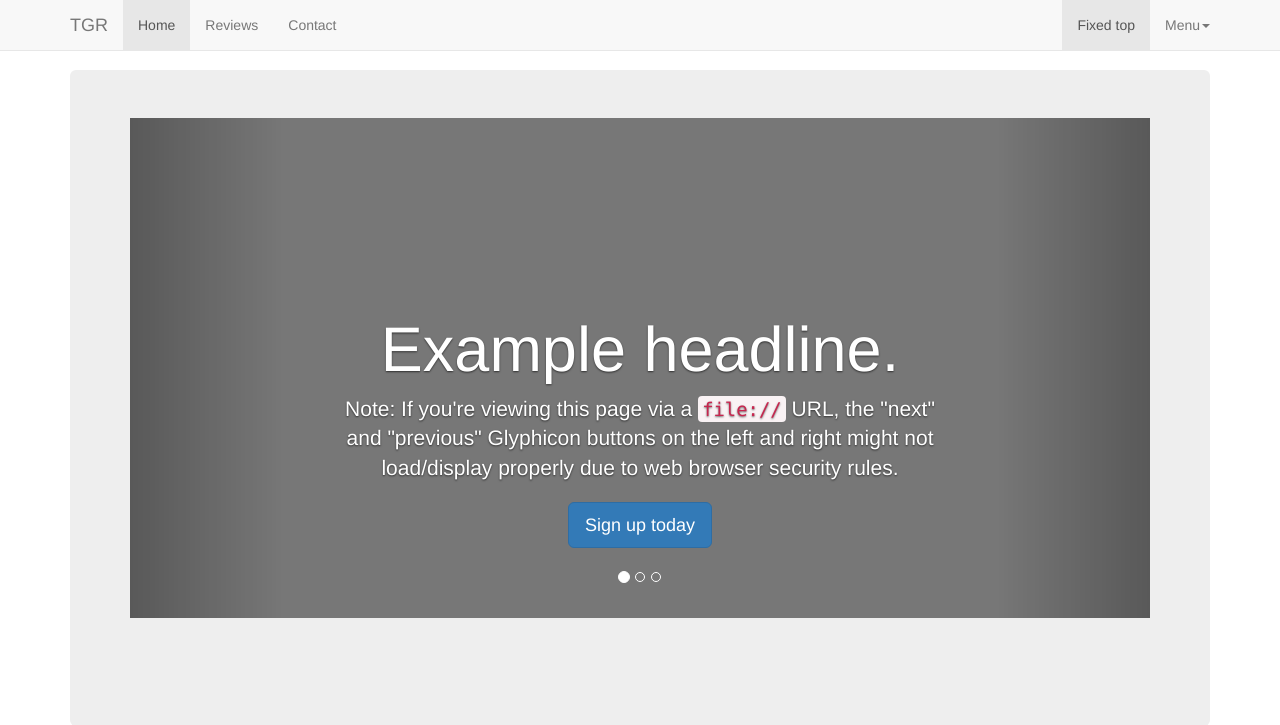
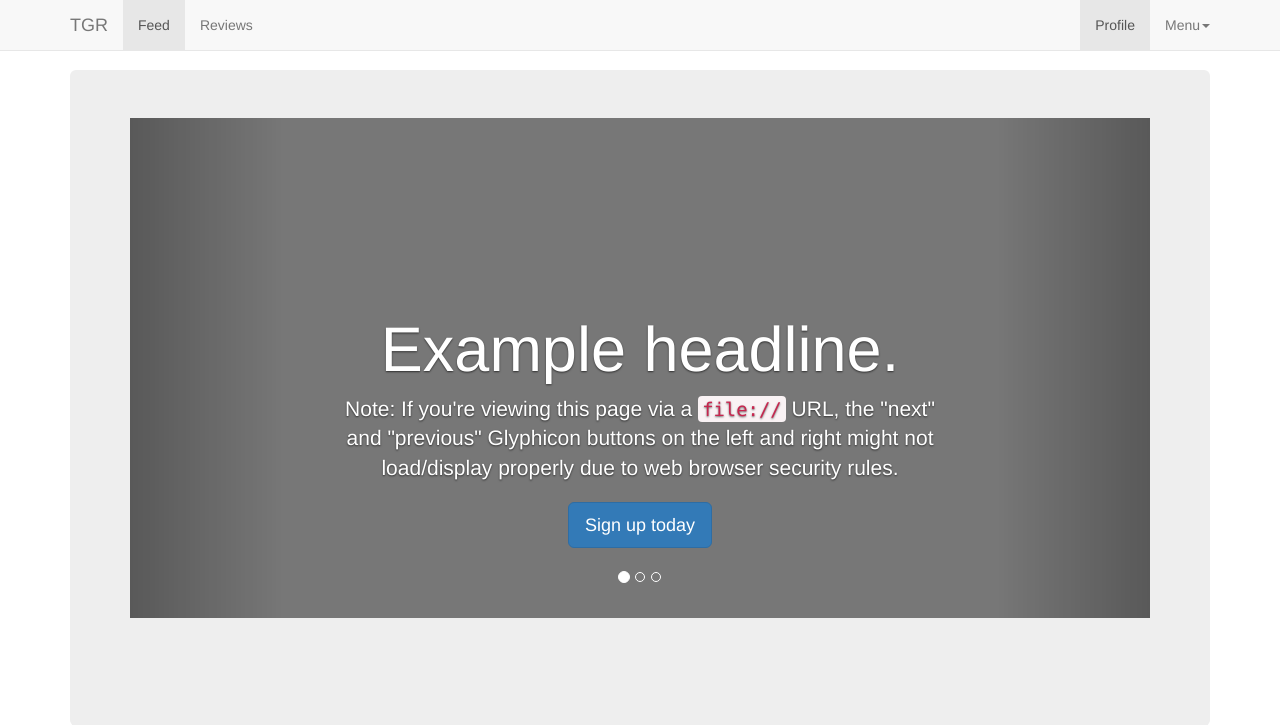
Before and after one commit to ArchAiA/tgr, a Django app: page / in a window 1280 px wide. Shown: the top 725 px of the page. Run offline with Django 3.2, Linux system fonts and the light colour scheme; some libraries are stand-ins or nearby versions; some web fonts are replaced.

```diff
--- a/templates/navbar.html
+++ b/templates/navbar.html
@@ -11,24 +11,24 @@
         </div>
         <div id="navbar" class="navbar-collapse collapse">
           <ul class="nav navbar-nav">
-            <li class="active"><a href="#">Home</a></li>
+            <li class="active"><a href="#">Feed</a></li>
             <li><a href="#about">Reviews</a></li>
-            <li><a href="#contact">Contact</a></li>
-          </ul>
+<!--             <li><a href="#contact">Contact</a></li>
+ -->          </ul>
           <ul class="nav navbar-nav navbar-right">
 <!--             <li><a href="../navbar/">Default</a></li>
             <li><a href="../navbar-static-top/">Static top</a></li>
- -->            <li class="active"><a href="./">Fixed top <span class="sr-only">(current)</span></a></li>
+ -->            <li class="active"><a href="./">Profile<span class="sr-only">(current)</span></a></li>
                 <li class="dropdown">
                   <a href="#" class="dropdown-toggle" data-toggle="dropdown" role="button" aria-haspopup="true" aria-expanded="false">Menu<span class="caret"></span></a>
                   <ul class="dropdown-menu">
-                    <li><a href="#">Action</a></li>
+                    <li><a href="#">Account</a></li>
                     <li><a href="#">Another action</a></li>
-                    <li><a href="#">Something else here</a></li>
+                    <li><a href="#">Logout</a></li>
                     <li role="separator" class="divider"></li>
                     <li class="dropdown-header">The Ghost Ring</li>
+                    <li><a href="#">About</a></li>
                     <li><a href="#">Contact</a></li>
-                    <li><a href="#">About</a></li>
                   </ul>
                 </li>
           </ul>
```
